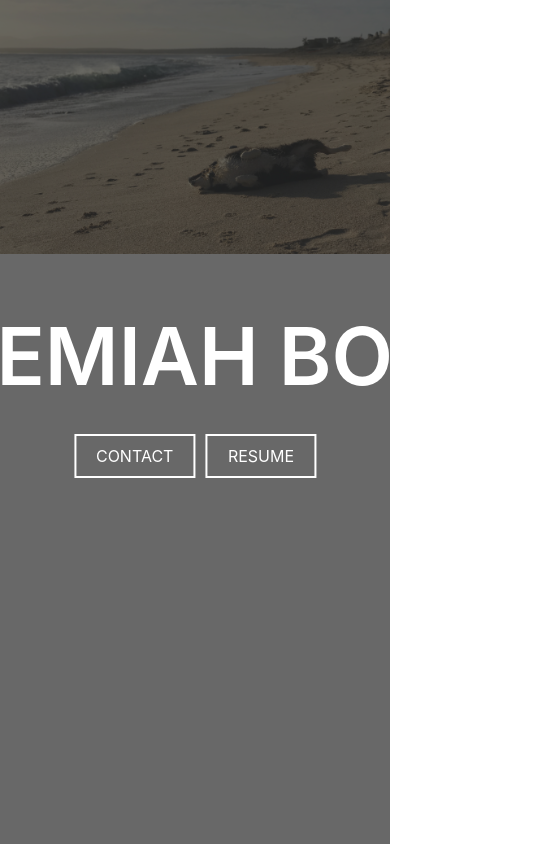
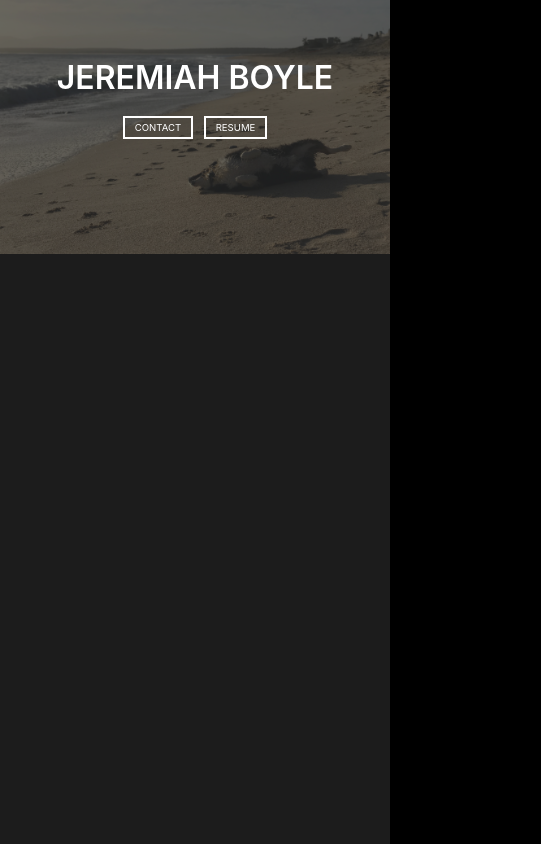
Before and after one commit to j3r3miah/j3r3miah.github.io, a plain HTML site: page index.html in a window 390 px wide. Shown: the whole page, 541 px wide, since content can reach past the window. Drawn offline with nearby package versions, Linux system fonts and the light colour scheme.

Commit message:
Responsive

```diff
--- a/styles.css
+++ b/styles.css
@@ -1,7 +1,16 @@
 body {
-  background-image: url(media/background.jpg);
+  background: url(media/background.jpg) no-repeat black;
+
+  -webkit-background-size: 100%;
+  -moz-background-size: 100%;
+  -o-background-size: 100%;
+  background-size: 100%;
+
+  -webkit-background-size: cover;
+  -moz-background-size: cover;
+  -o-background-size: cover;
   background-size: cover;
-  background-repeat: no-repeat;
+
   color: white;
 }
 
@@ -13,16 +22,15 @@ body {
 }
 
 #content {
-  position: absolute;
-  top: 46%;
-  left: 50%;
-  transform: translate(-50%, -50%);
+  padding-top: 15%;
+  height: 100%;
+  width: 100%;
+  text-align: center;
 }
 
 h1 {
   font-weight: 600;
   font-size: 5rem;
-  white-space: nowrap;
 }
 
 #button-panel {
@@ -35,9 +43,36 @@ h1 {
   padding: 10px 20px 10px 20px;
   margin-left: 3px;
   margin-right: 3px;
+  font-size: 1rem;
 }
 
 a.button, a.button:hover {
   color: inherit; /* blue colors for links too */
   text-decoration: inherit; /* no underline */
 }
+
+@media(max-width: 1200px) {
+  h1 {
+    font-size: 3rem !important;
+  }
+  #button-panel {
+    margin-top: 24px;
+  }
+  .button {
+    padding: 6px 12px 6px 12px;
+    font-size: 0.8rem;
+  }
+}
+
+@media(max-width: 820px) {
+  h1 {
+    font-size: 2rem !important;
+  }
+  #button-panel {
+    margin-top: 16px;
+  }
+  .button {
+    padding: 4px 10px 4px 10px;
+    font-size: 0.6rem;
+  }
+}
```
